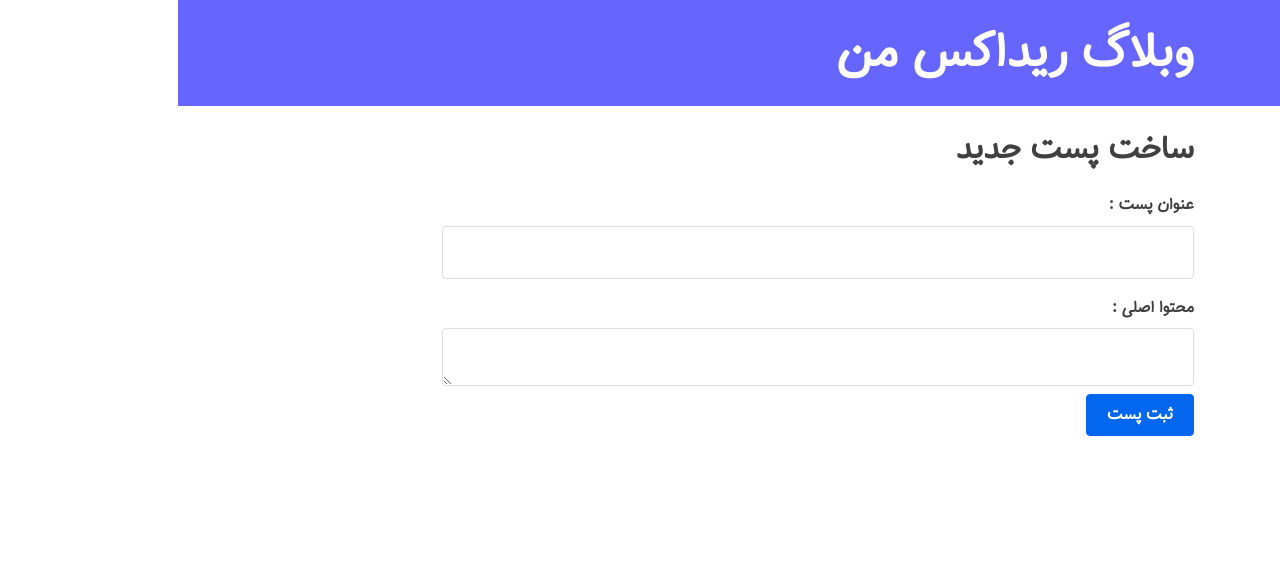
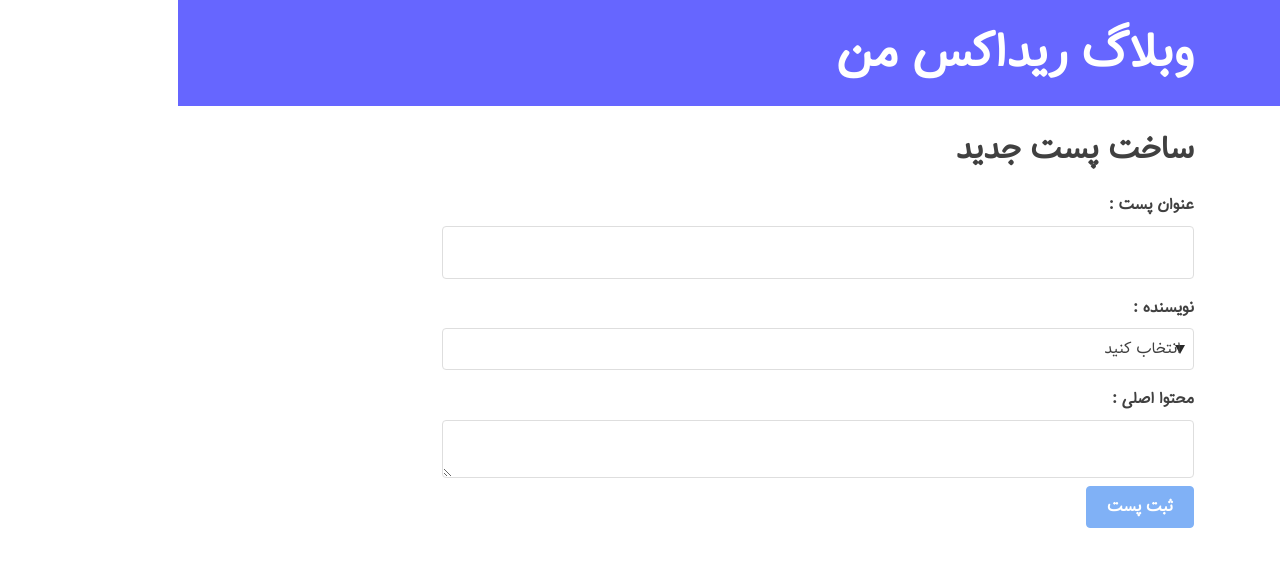
Before and after one commit to SayyehBan/redux-blog-frontend, a React (Vite) app: page /blogs/create-blog in a window 1280 px wide. Shown: the top 566 px of the page. Built offline with nearby package versions, Linux system fonts and the light colour scheme.

Commit message:
پیاده سازی نویسنده در ذخیره

```diff
--- a/src/reducers/blogSlice.js
+++ b/src/reducers/blogSlice.js
@@ -32,13 +32,14 @@ const blogsSlice = createSlice({
             reducer(state, action) {
                 state.push(action.payload);
             },
-            prepare(title, content) {
+            prepare(title, content, userId) {
                 return {
                     payload: {
                         id: nanoid(),
                         date: new Date().toISOString(),
                         title,
                         content,
+                        user: parseInt(userId)
                     },
                 };
             },
--- a/src/views/CreateBlogForm.jsx
+++ b/src/views/CreateBlogForm.jsx
@@ -1,27 +1,35 @@
 import { useState } from "react";
 import HeaderTitle from "../components/HeaderTitle";
-import { useDispatch } from "react-redux";
+import { useDispatch, useSelector } from "react-redux";
 import { blogAdded } from "../reducers/blogSlice";
 import { useNavigate } from "react-router-dom";
 
 const CreateBlogForm = () => {
   const [title, setTitle] = useState("");
   const [content, setContent] = useState("");
-
+  const [userId, setUserId] = useState();
   const dispatch = useDispatch();
   const navigate = useNavigate();
+
+  const users = useSelector((state) => state.users);
+
   const onTitleChange = (e) => {
     setTitle(e.target.value);
   };
   const onContentChange = (e) => {
     setContent(e.target.value);
   };
+  const onAuthorChange = (e) => {
+    setUserId(e.target.value);
+  };
+  const canSave = [title, content, userId].every(Boolean);
   const handleSubmitForm = (e) => {
     e.preventDefault();
-    if (title && content) {
-      dispatch(blogAdded(title, content));
+    if (canSave) {
+      dispatch(blogAdded(title, content, userId));
       setTitle("");
       setContent("");
+      setUserId();
       navigate("/");
     }
   };
@@ -38,6 +46,16 @@ const CreateBlogForm = () => {
           value={title}
           onChange={onTitleChange}
         />
+        <label htmlFor="blogAuthor">نویسنده :</label>
+        <select id="blogAuthor" value={userId} onChange={onAuthorChange}>
+          <option value="">انتخاب کنید</option>
+          {users.map((user) => (
+            <option key={user.id} value={user.id}>
+              {user.firstName} {user.lastName}
+            </option>
+          ))}
+        </select>
+
         <label htmlFor="blogContent">محتوا اصلی : </label>
         <textarea
           id="blogContent"
@@ -45,7 +63,7 @@ const CreateBlogForm = () => {
           value={content}
           onChange={onContentChange}
         />
-        <button type="button" onClick={handleSubmitForm}>
+        <button type="button" onClick={handleSubmitForm} disabled={!canSave}>
           ثبت پست
         </button>
       </form>
```
